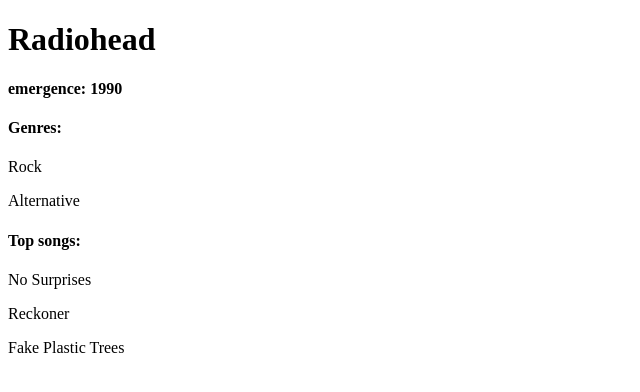
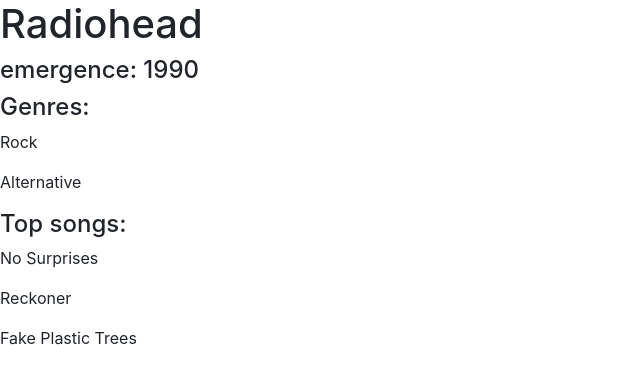
Before and after one commit to davidhousedev/Music-Catalog-Udacity, a Flask app: page /artist/1/ in a window 1280 px wide. Shown: the top 392 px of the page, without its empty margins (0-640 px from the left). Run offline with Flask 2, Linux system fonts and the light colour scheme; some libraries are stand-ins or nearby versions.

Commit message:
feat: Add bootstrap v4 to base html template

```diff
--- a/templates/base.html
+++ b/templates/base.html
@@ -1,6 +1,7 @@
 <!DOCTYPE html>
 <html>
 <head>
+    <link rel="stylesheet" href="https://maxcdn.bootstrapcdn.com/bootstrap/4.0.0-alpha.5/css/bootstrap.min.css" integrity="sha384-AysaV+vQoT3kOAXZkl02PThvDr8HYKPZhNT5h/CXfBThSRXQ6jW5DO2ekP5ViFdi" crossorigin="anonymous">
     {% block head %}
         {# Any page-specific JS or CSS goes here #}
     {% endblock %}
```
